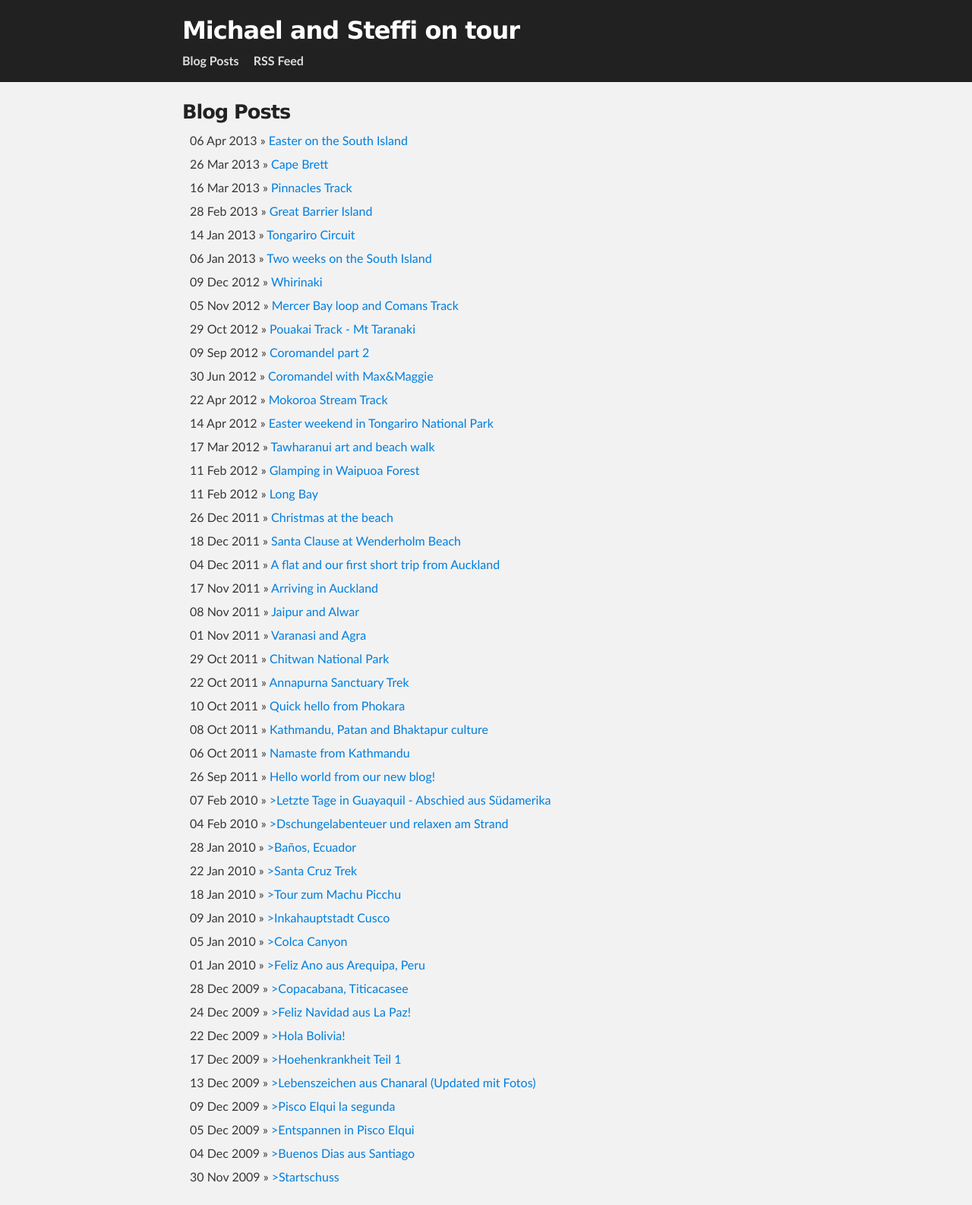
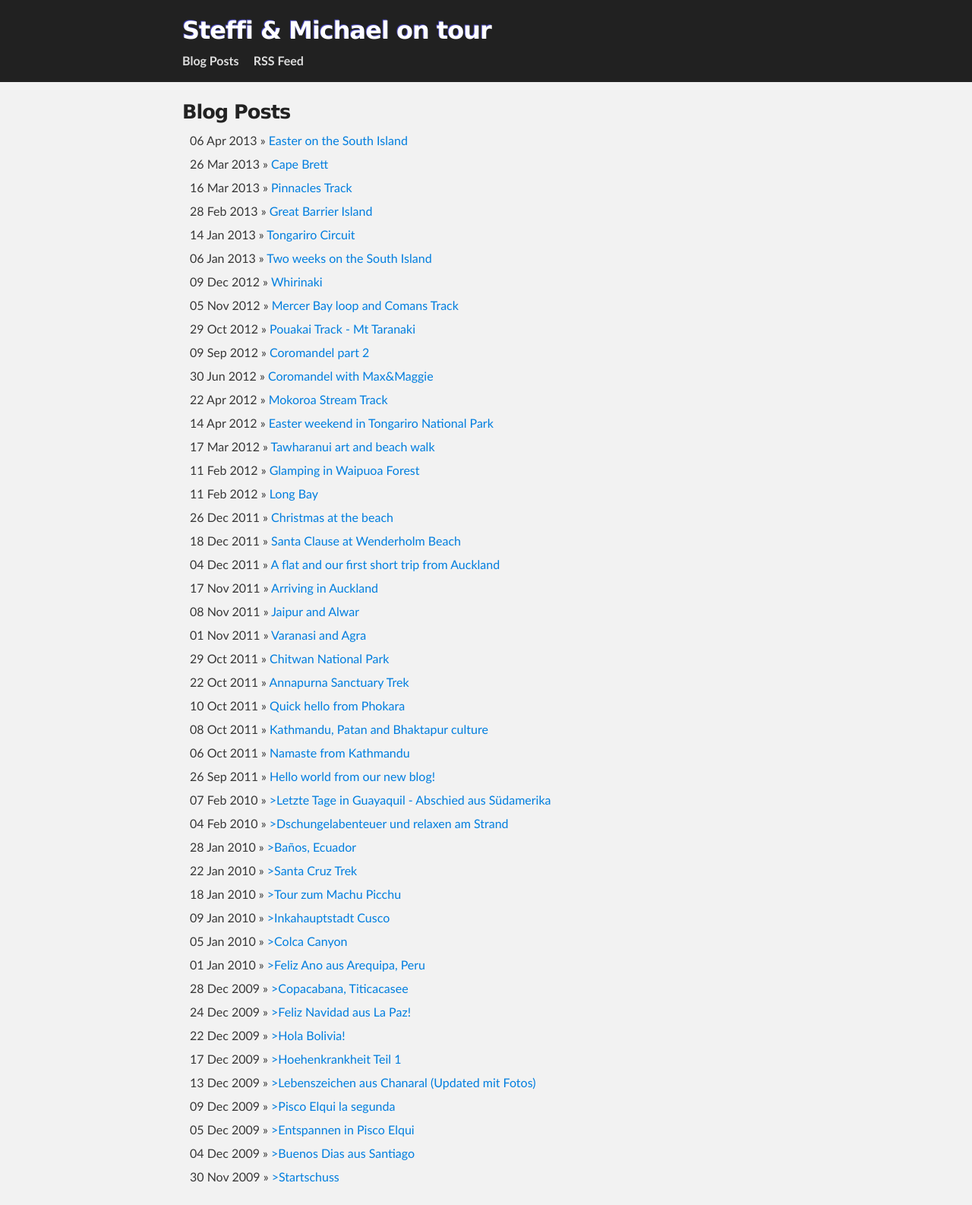
Before and after one commit to mpollmeier/travelblog, a Jekyll site: the page built from index.html, in a window 1280 px wide. Shown: the whole page at 76% size. Built offline with Jekyll 4.4.1, drawn with Linux system fonts in a browser that asks for light colours; nearby versions of some CDN libraries; Markdown is read by kramdown in place of the engine named in the settings.

Commit message:
style header

```diff
--- a/_config.yml
+++ b/_config.yml
@@ -1,5 +1,5 @@
-name: Michael and Steffi on tour
-author: Michael & Steffi
+name: Steffi & Michael on tour
+author: Steffi & Michael
 description:
 url: http://travelblog.mpollmeier.github.io
 safe: false
--- a/assets/css/style.css
+++ b/assets/css/style.css
@@ -198,6 +198,7 @@ acronym, abbr {
 #header h1 a {
 	border: none;
   color: #fff;
+  text-shadow: -1px -1px #4444bb;
 }
 #header .description {
   font-style: italic;
```
